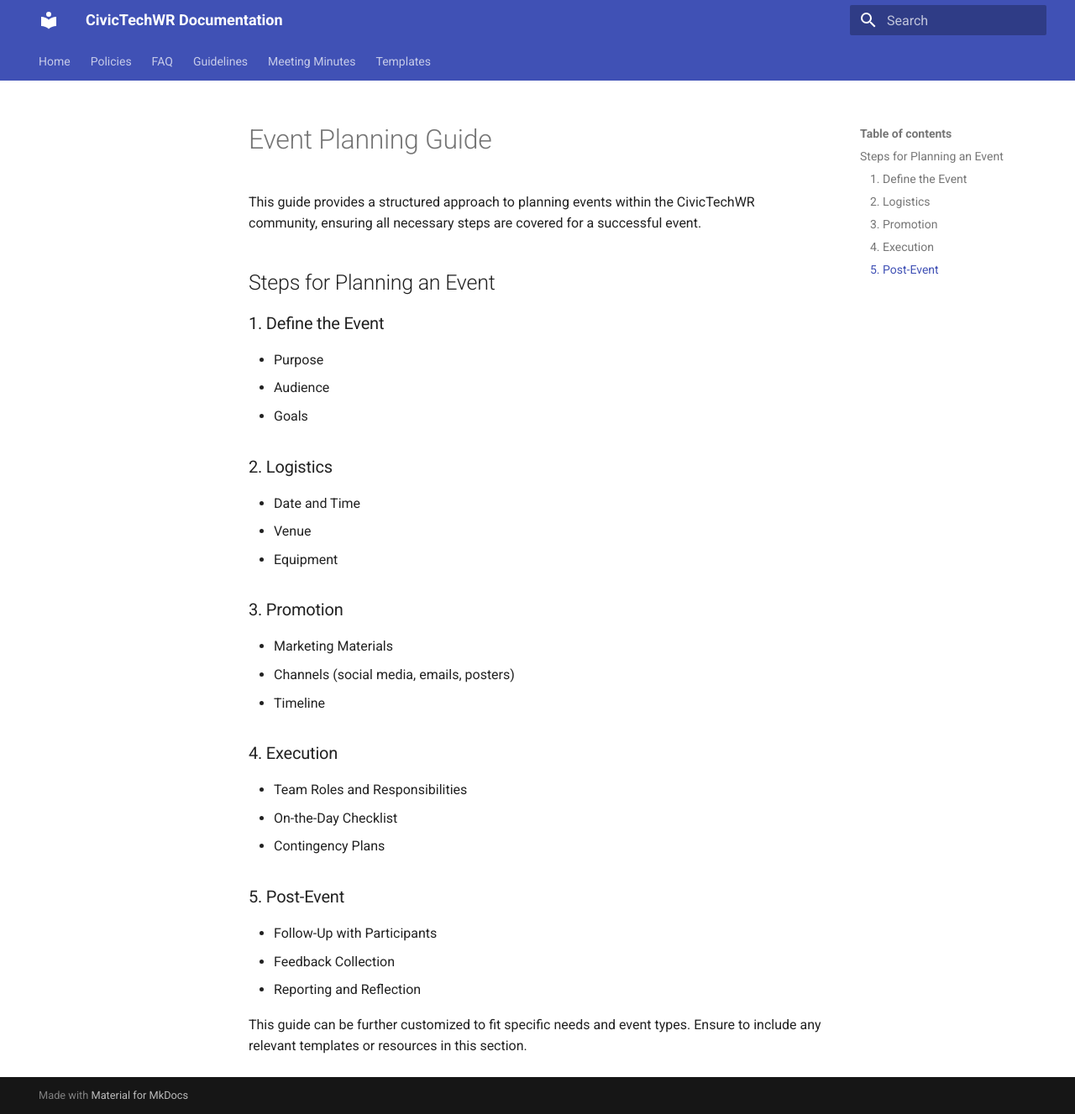
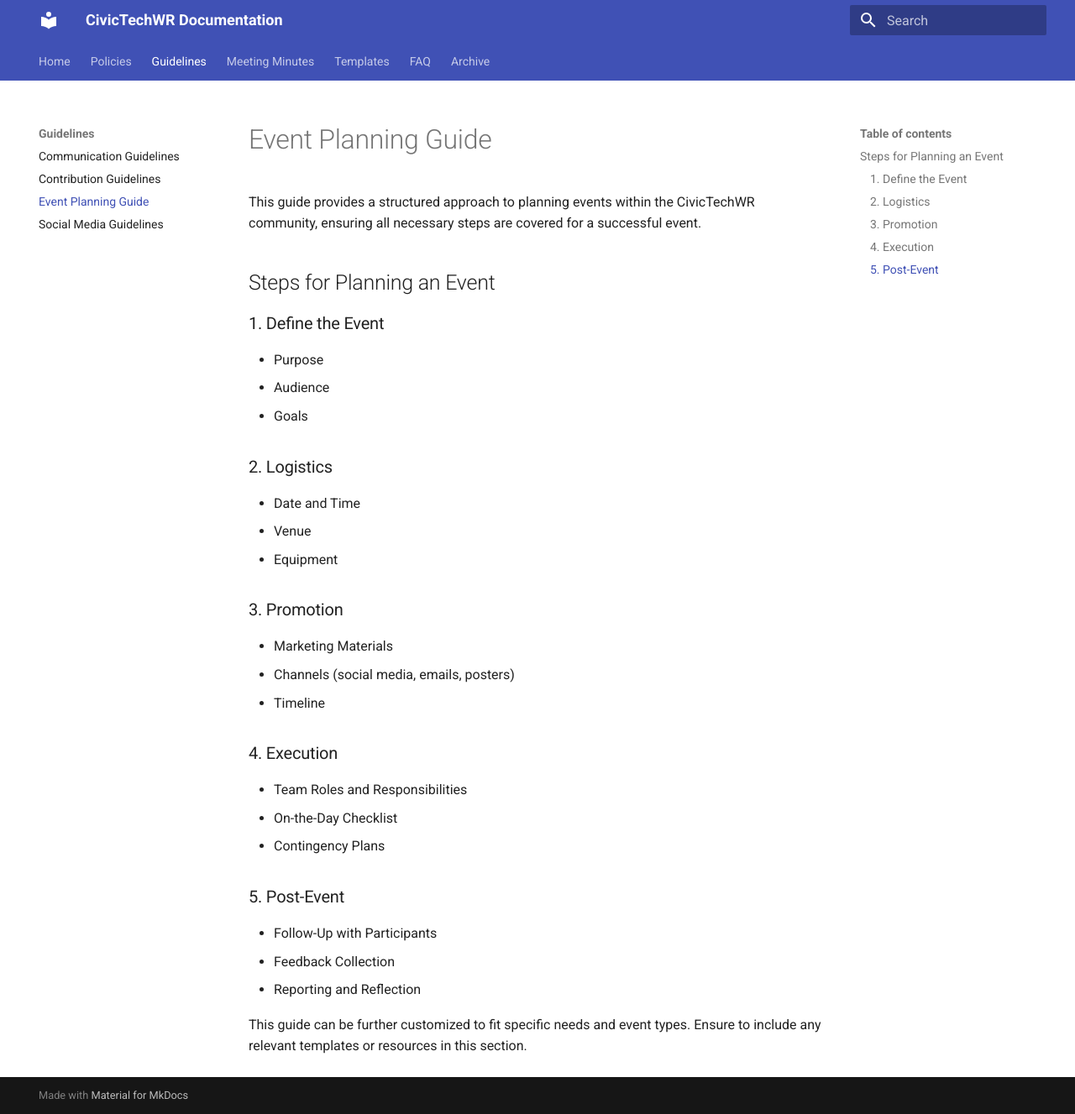
Before and after one commit to CivicTechWR/CTWR-Organization-Documentation, an MkDocs documentation site: the page built from docs/guidelines/Event_Planning_Guide.md, in a window 1280 px wide and 1327 px high. Shown: the whole window at 84% size. Built offline with MkDocs 1.6.1 and Material for MkDocs 9.7.7, drawn with Linux system fonts in a browser that asks for light colours.

Commit message:
update mkdocs.yml for nav

```diff
--- a/mkdocs.yml
+++ b/mkdocs.yml
@@ -33,9 +33,18 @@ markdown_extensions:
 nav:
   - Home: index.md
   - Policies:
-    - Code of Conduct: policies/Code_of_Conduct.md
-    - Diversity and Inclusion Policy: policies/Diversity_and_Inclusion_Policy.md
+      - Code of Conduct: policies/Code_of_Conduct.md
+      - Diversity and Inclusion Policy: policies/Diversity_and_Inclusion_Policy.md
+  - Guidelines:
+      - Communication Guidelines: guidelines/Communication_Guidelines.md
+      - Contribution Guidelines: guidelines/Contribution_Guidelines.md
+      - Event Planning Guide: guidelines/Event_Planning_Guide.md
+      - Social Media Guidelines: guidelines/SocialMedia_Guidelines.md
+  - Meeting Minutes:
+      - 2024-06-19: meeting-minutes/2024-06-19_Meeting_Minutes.md
+  - Templates:
+      - Event Planning Template: ctwr-templates/Event_Planning_Template.md
+      - Meeting Minutes Template: ctwr-templates/Meeting_Minutes_Template.md
   - FAQ: faq/index.md
-  - Guidelines: guidelines/index.md
-  - Meeting Minutes: meeting-minutes/index.md
-  - Templates: ctwr-templates/index.md
+  - Archive:
+      - Civic Tech Organizer Toolkit: archive/civic-tech-community-organizer-toolkit.md
```
